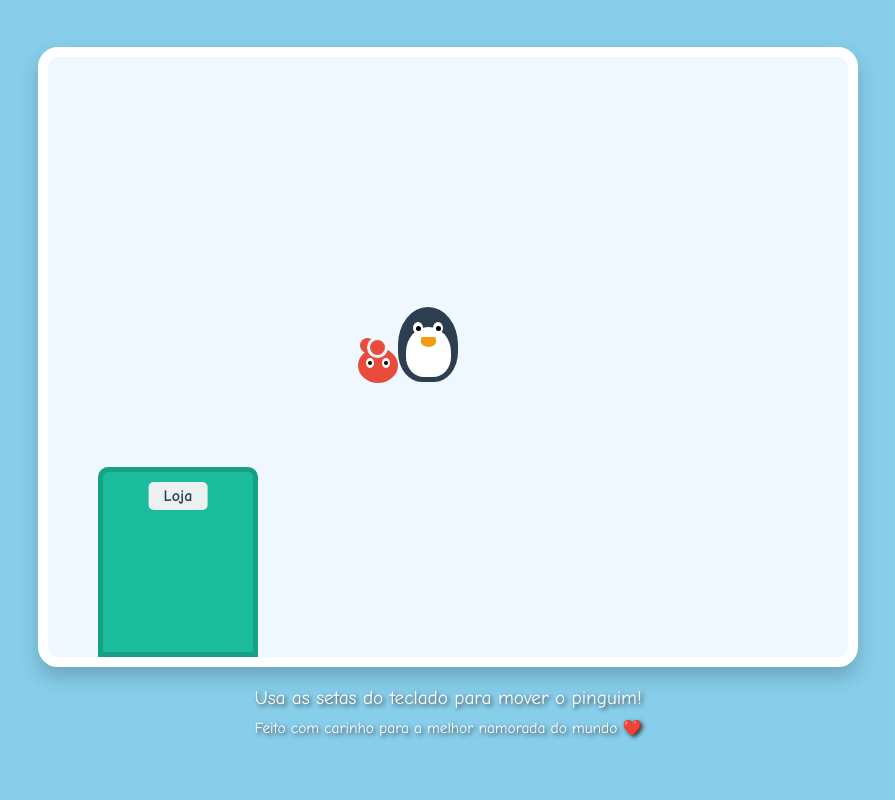
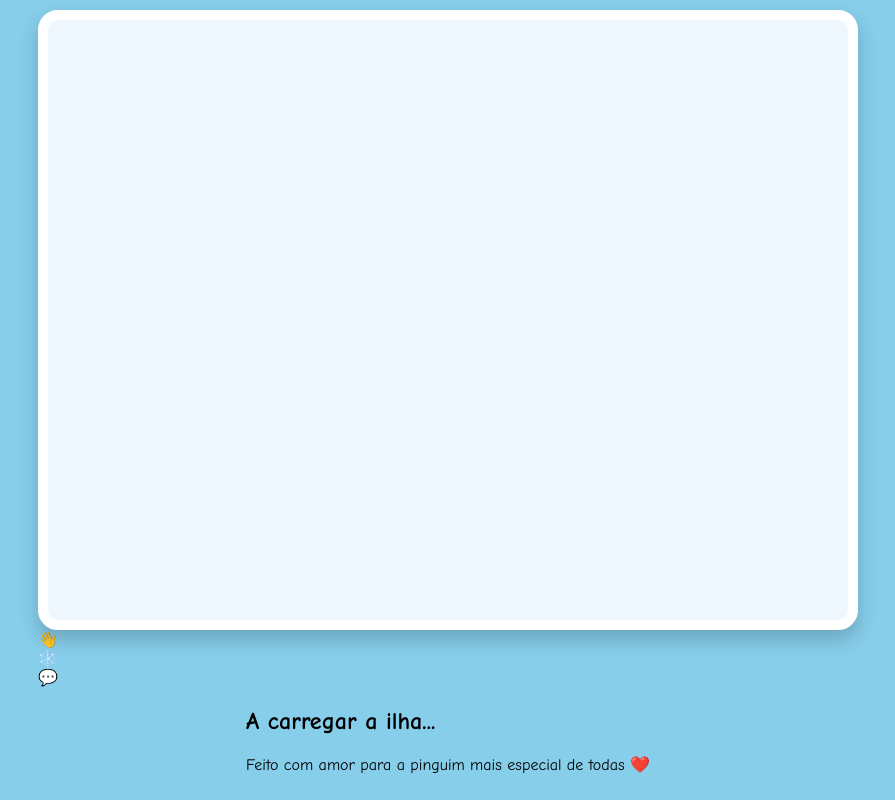
Before and after one commit to test0101-ctrl/clube-dos-penguins, a plain HTML site: page index.html in a window 1280 px wide. Shown: the whole page, without its empty margins (192-1087 px from the left). Drawn offline with Linux system fonts and the light colour scheme.

Commit message:
Update index.html

```diff
--- a/index.html
+++ b/index.html
@@ -3,37 +3,35 @@
 <head>
     <meta charset="UTF-8">
     <meta name="viewport" content="width=device-width, initial-scale=1.0">
-    <title>Club Fofo</title>
+    <!-- Muda o título para o nome dela! -->
+    <title>Club Penguin da [Nome da Namorada]</title>
     <link rel="stylesheet" href="style.css">
 </head>
 <body>
 
-    <div id="game-world">
-        <!-- O nosso pinguim jogador -->
-        <div id="player-penguin">
-            <div class="eye left"></div>
-            <div class="eye right"></div>
-            <div class="beak"></div>
+    <div id="game-container">
+        <div id="game-world">
+            <!-- Pinguim e Puffle serão adicionados aqui via JavaScript -->
         </div>
 
-        <!-- Um Puffle amigo que nos segue -->
-        <div id="puffle">
-            <div class="puffle-hair"></div>
-            <div class="puffle-eye left"></div>
-            <div class="puffle-eye right"></div>
+        <!-- Interface do Utilizador -->
+        <div id="ui-bar">
+            <div class="ui-button" id="wave-button" title="Acenar (W)">👋</div>
+            <div class="ui-button" id="snowball-button" title="Atirar Bola de Neve (T)">❄️</div>
+            <div class="ui-button" id="chat-button" title="Conversar (C)">💬</div>
+            <div id="color-picker">
+                <div class="color-swatch" style="--penguin-color: #2c3e50;" data-color="#2c3e50"></div>
+                <div class="color-swatch" style="--penguin-color: #e74c3c;" data-color="#e74c3c"></div>
+                <div class="color-swatch" style="--penguin-color: #9b59b6;" data-color="#9b59b6"></div>
+                <div class="color-swatch" style="--penguin-color: #2ecc71;" data-color="#2ecc71"></div>
+                <div class="color-swatch" style="--penguin-color: #f1c40f;" data-color="#f1c40f"></div>
+            </div>
         </div>
-
-        <!-- Elementos do cenário -->
-        <div id="ice-shop" class="building">
-            <span>Loja</span>
-        </div>
-
-        <div id="tree"></div>
     </div>
 
-    <div id="instructions">
-        Usa as setas do teclado para mover o pinguim!
-        <p id="special-message">Feito com carinho para a melhor namorada do mundo ❤️</p>
+    <div id="loading-screen">
+        <h2>A carregar a ilha...</h2>
+        <p>Feito com amor para a pinguim mais especial de todas ❤️</p>
     </div>
 
     <script src="script.js"></script>
```
